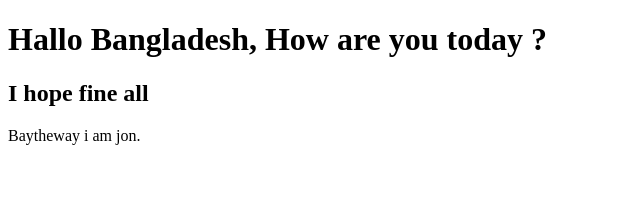
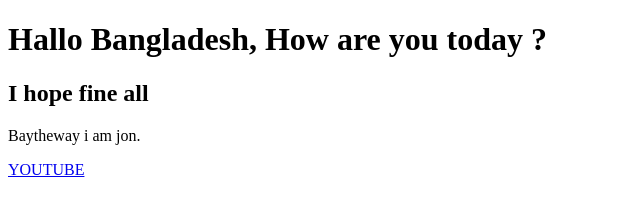
Before and after one commit to mdsagor2398/my-five-repo, a plain HTML site: page index.html in a window 1280 px wide. Shown: the whole page, without its empty margins (0-640 px from the left). Drawn offline with Linux system fonts and the light colour scheme.

Commit message:
Youtube link add

```diff
--- a/index.html
+++ b/index.html
@@ -9,5 +9,6 @@
     <h1 id="sagor">Hallo Bangladesh, How are you today ?</h1>
     <h2 class="dud">I hope fine all</h2>
     <p>Baytheway i am jon.</p>
+    <a href="https://www.youtube.com/watch?v=UXjznutl17s">YOUTUBE</a>
 </body>
 </html>
```
